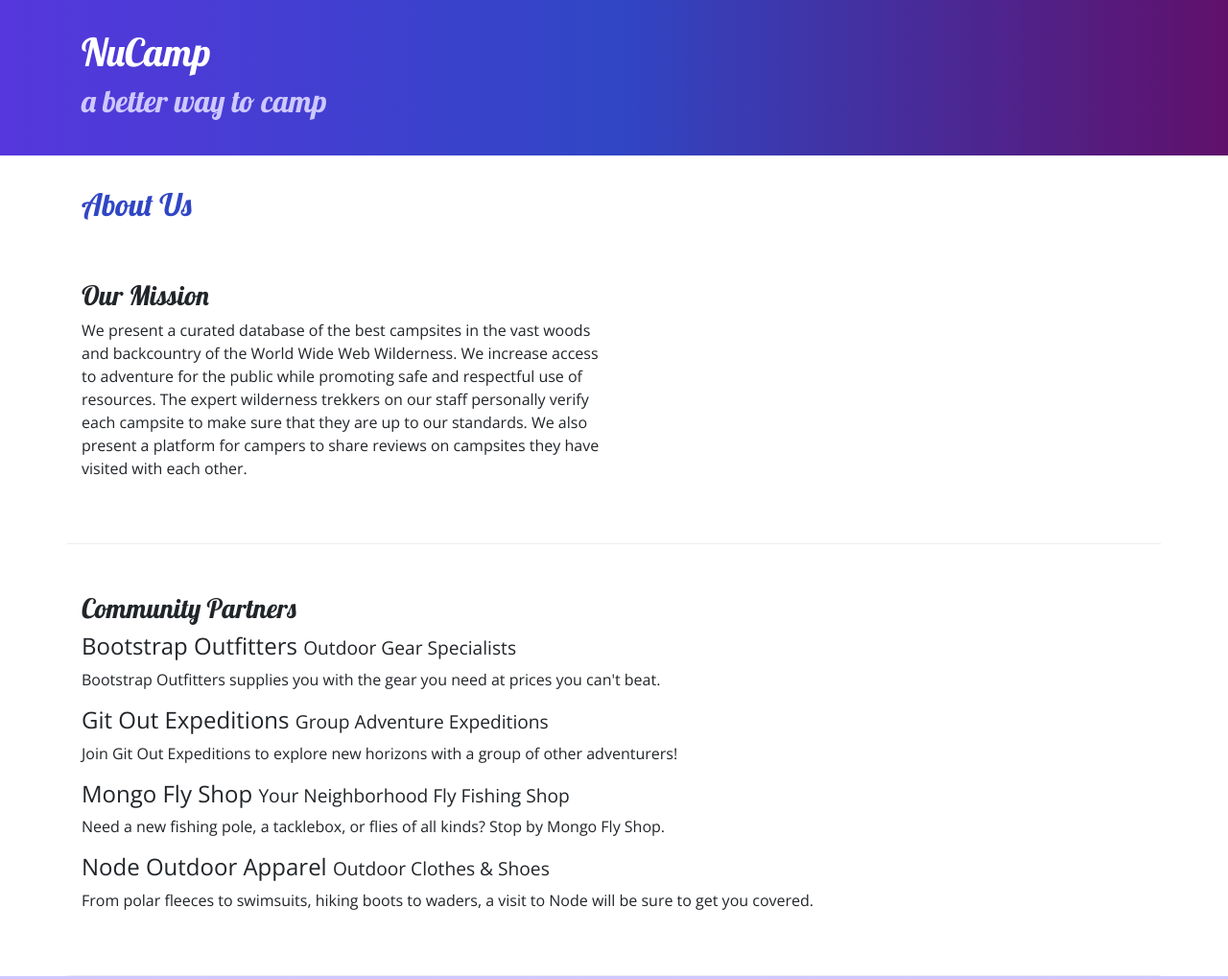
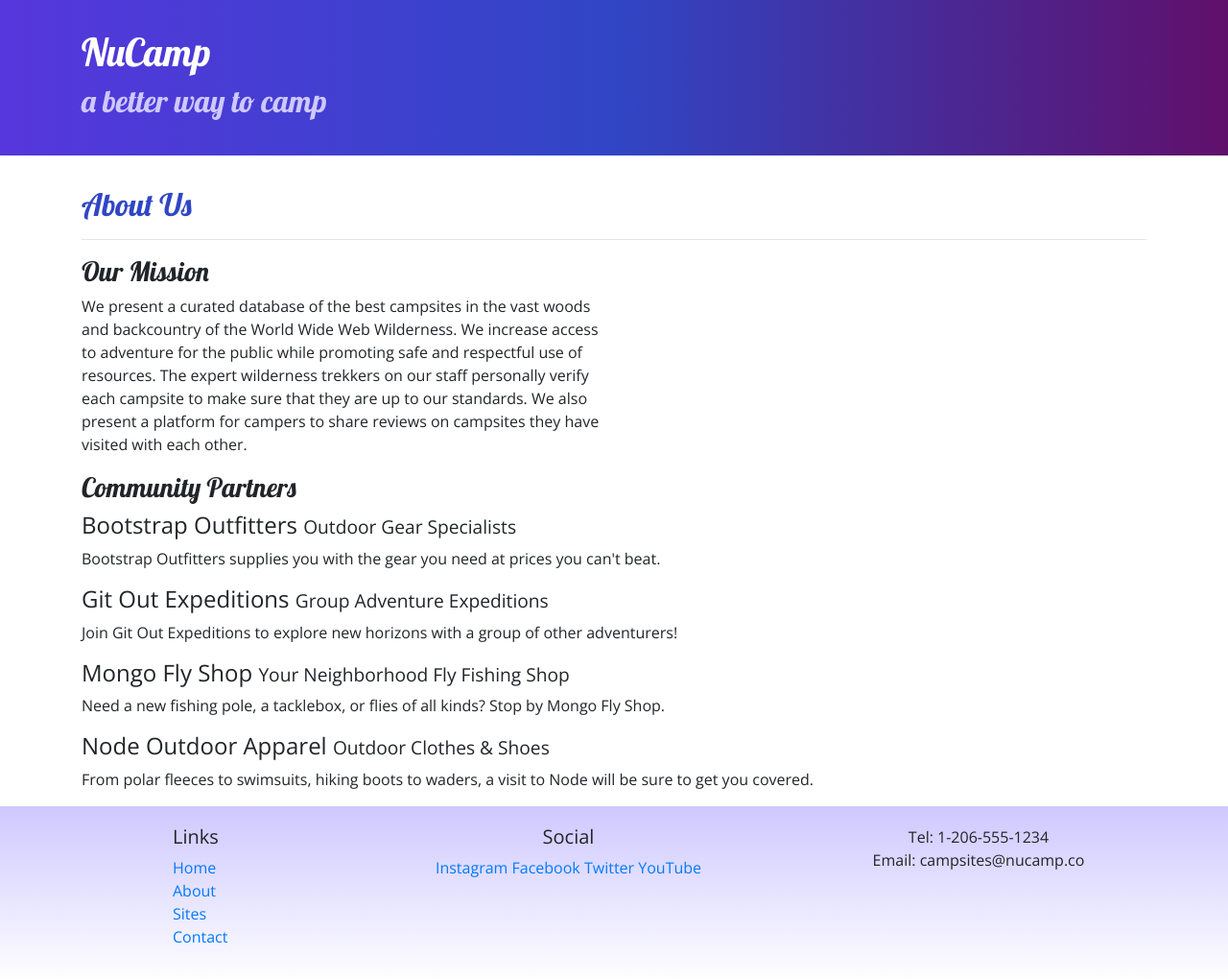
Before and after one commit to chetcarter/nucampsite, a website: page aboutus.html in a window 1280 px wide. Shown: the top 1020 px of the page at 96% size. Drawn offline with nearby package versions, Linux system fonts and the light colour scheme.

Commit message:
Remove extra container divs & remove row-content class from aboutus.html

```diff
--- a/aboutus.html
+++ b/aboutus.html
@@ -25,29 +25,26 @@
                     <h1>NuCamp</h1>
                     <h2>a better way to camp</h2>
                 </div>
-            </div>
-        </div>
+            </div> <!-- End row -->
+        </div> <!-- End container -->
     </header>
 
-    <div>
     <div class="container">
         <div class="row">
-               <h2 class="col">About Us</h2>
+            <div class="col">
+                <h2>About Us</h2>
                 <hr />
             </div>
-        </div>
+        </div> <!-- End row -->
 
-        <div class="container">
-            <div class="row row-content">
+        <div class="row">
             <div class="col-sm-6">
                 <h3>Our Mission</h3>
                 <p>We present a curated database of the best campsites in the vast woods and backcountry of the World Wide Web Wilderness. We increase access to adventure for the public while promoting safe and respectful use of resources. The expert wilderness trekkers on our staff personally verify each campsite to make sure that they are up to our standards. We also present a platform for campers to share reviews on campsites they have visited with each other.</p>
             </div>
-            </div>
-        </div>
+        </div> <!-- End row -->
 
-        <div class="container">
-            <div class="row row-content">
+        <div class="row">
             <div class="col">
                 <h3>Community Partners</h3>
                 <h4>Bootstrap Outfitters <small>Outdoor Gear Specialists</small></h4>
@@ -59,13 +56,12 @@
                 <h4>Node Outdoor Apparel <small>Outdoor Clothes & Shoes</small></h4>
                 <p class="d-none d-sm-block">From polar fleeces to swimsuits, hiking boots to waders, a visit to Node will be sure to get you covered.</p>
             </div>
-            </div>
-        </div>
-    </div>
+        </div> <!-- End row -->
+    </div> <!-- End container -->
 
     <footer>
         <div class="container">
-            <div class="row row-content">
+            <div class="row">
                 <div class="col-4 col-sm-2 offset-1">
                     <h5>Links</h5>
                     <ul class="list-unstyled">
@@ -86,8 +82,8 @@
                     Tel: 1-206-555-1234<br />
                     Email: campsites@nucamp.co
                 </div>
-           </div>
-        </div>
+           </div> <!-- End row -->
+        </div> <!-- End container -->
     </footer>
 
     <!-- jQuery must come first, then Popper.js, then the Bootstrap JavaScript plugins.-->
```
Also changed, not shown: index.html (+0 -4 lines). Lines whose indentation alone changed are shown as unchanged.
